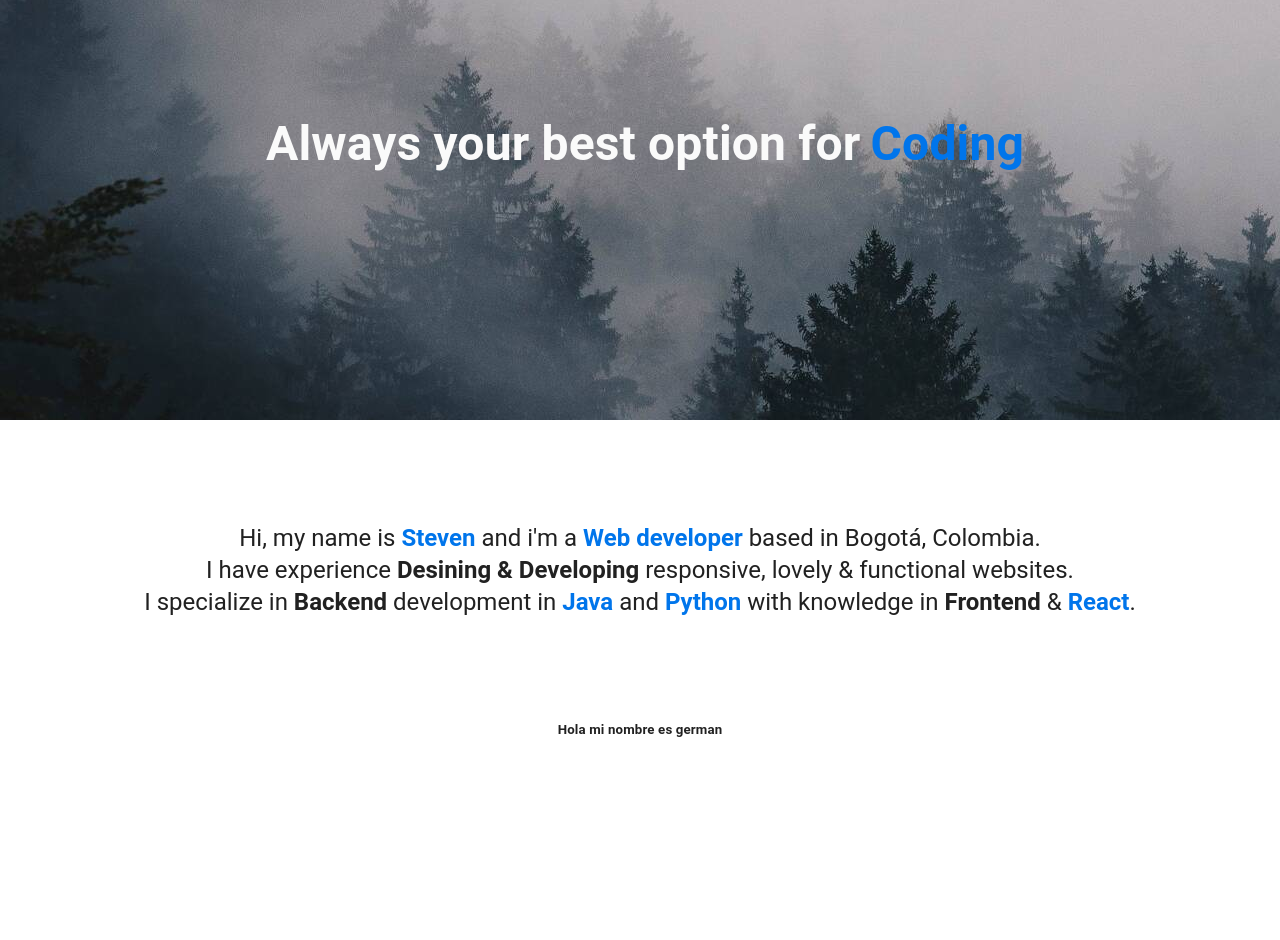
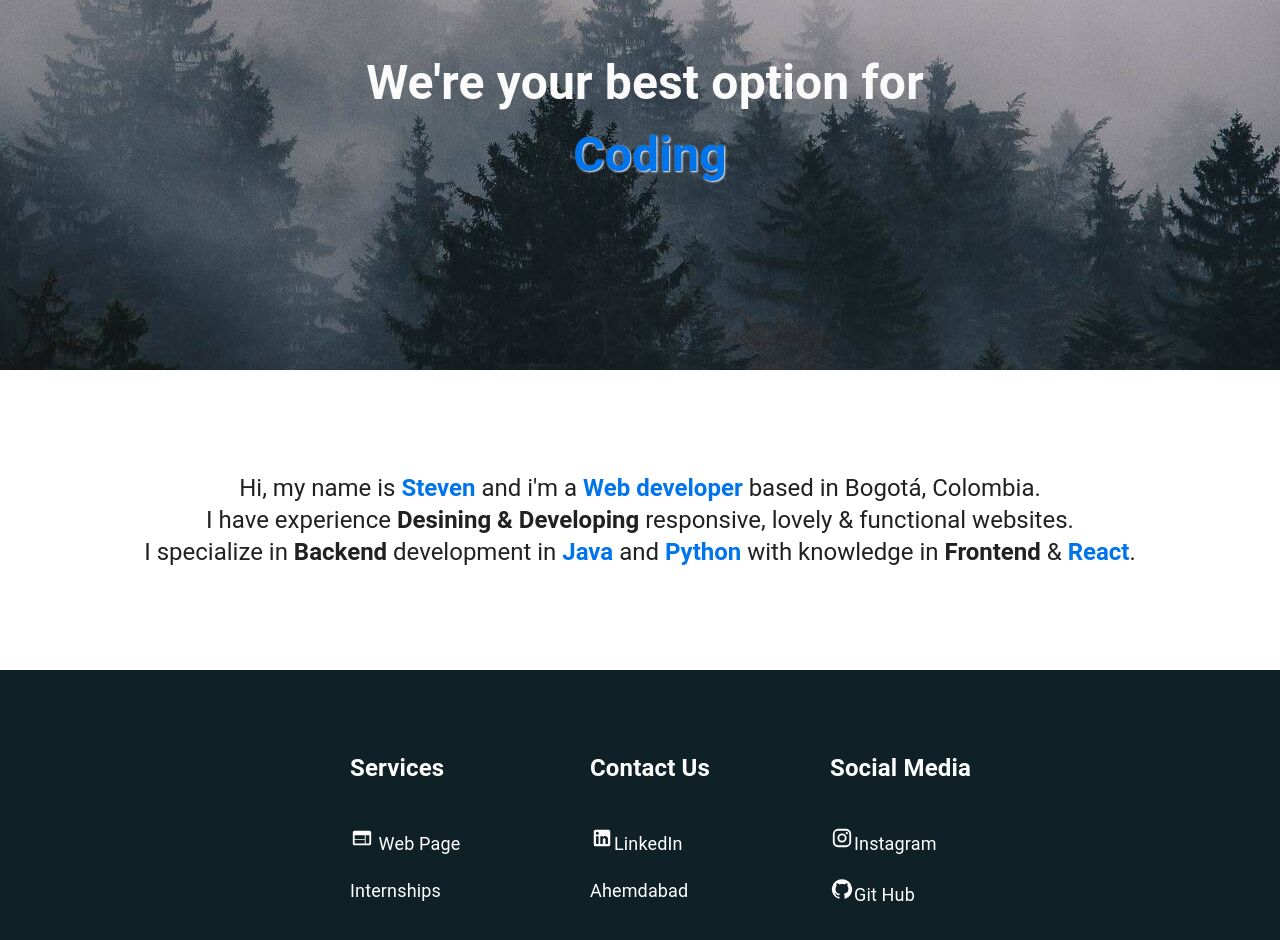
Before and after one commit to Steven-Rodriguez-git/portfolio-web-dev, a React (Create React App) app: page / in a window 1280 px wide. Shown: the part 180-1120 px from the top of the page. Before the commit the page ends 920 px from the top, so only its background shows below. Built offline with nearby package versions, Linux system fonts and the light colour scheme.

Commit message:
complete home

```diff
--- a/package.json
+++ b/package.json
@@ -13,8 +13,9 @@
     "react": "^17.0.2",
     "react-dom": "^17.0.2",
     "react-router-dom": "^6.2.1",
-    "react-scripts": "5.0.0",
+    "react-scripts": "^3.0.1",
     "react-simple-typewriter": "^3.0.1",
+    "styled-components": "^5.3.3",
     "web-vitals": "^2.1.3"
   },
   "scripts": {
--- a/src/App.js
+++ b/src/App.js
@@ -1,18 +1,19 @@
+import React from "react";
 import "./App.css";
+import { Route, Routes } from "react-router-dom";
 import Home from "./components/home/pages/Home";
 import NavBar from "./components/navbar/NavBar";
 import Footer from "./components/footer/Footer";
 
-
-
 function App() {
   return (
     <div>
-      <NavBar/>
-      <Home/>
+      <NavBar />
+      <Routes>
+        <Route path="/" element={<Home />} />
+      </Routes>
       <Footer/>
     </div>
-
   );
 }
 
--- a/src/components/footer/Footer.js
+++ b/src/components/footer/Footer.js
@@ -1,18 +1,50 @@
-import * as React from 'react';
-import CssBaseline from '@mui/material/CssBaseline';
-import Container from '@mui/material/Container';
+import React from "react";
+import GitHubIcon from '@mui/icons-material/GitHub';
+import LinkedInIcon from '@mui/icons-material/LinkedIn';
+import InstagramIcon from '@mui/icons-material/Instagram';
+import WebIcon from '@mui/icons-material/Web';
+import {
+  Box,
+  Container,
+  Row,
+  Column,
+  FooterLink,
+  Heading,
+} from "./FooterStyle";
 
+const Footer = () => {
+  return (
+    <Box botton={0}>
+      <Container>
+        <Row>
+          <Column>
+            <Heading>Services</Heading>
+            <FooterLink href="#">
+            <WebIcon style={{ padding:'1px'}}/> Web Page</FooterLink>
+            <FooterLink href="#">Internships</FooterLink>
 
-const Footer = () =>
-{
-    return(
-        <React.Fragment>
-      <CssBaseline />
-      <Container fixed>
-        <h5><center> Hola mi nombre es german </center></h5>
+          </Column>
+          <Column>
+            <Heading>Contact Us</Heading>
+            <FooterLink href="https://www.linkedin.com/in/steven-rodriguez-dev13/" target="_blank">
+               <LinkedInIcon style={{ padding:'1px'}}/>
+               LinkedIn
+            </FooterLink>
+            <FooterLink href="#">Ahemdabad</FooterLink>
+          </Column>
+          <Column>
+            <Heading>Social Media</Heading>
+            <FooterLink href="https://www.instagram.com/stevendev13/?hl=es" target="_blank">
+            <InstagramIcon style={{ padding:'1px'}}/>
+            Instagram</FooterLink>
+            <FooterLink href="https://github.com/Steven-Rodriguez-git" target="_blank">
+                <GitHubIcon style={{ padding:'1px'}}/>
+                 Git Hub
+            </FooterLink>
+          </Column>
+        </Row>
       </Container>
-    </React.Fragment>
-    );
-}
-
+    </Box>
+  );
+};
 export default Footer;
--- /dev/null
+++ b/src/components/footer/FooterStyle.js
@@ -0,0 +1,59 @@
+import styled from 'styled-components';
+
+export const Box = styled.div`
+  padding: 80px 60px;
+  background: #102027;
+  position: absolute;
+  width: 100%;
+
+
+  @media (max-width: 1000px) {
+    padding: 70px 30px;
+  }
+`;
+
+export const Container = styled.div`
+    display: flex;
+    flex-direction: column;
+    justify-content: center;
+    max-width: 700px;
+    margin: 0 auto;
+`
+
+export const Column = styled.div`
+  display: flex;
+  flex-direction: column;
+  text-align: left;
+  margin-left: 60px;
+`;
+
+export const Row = styled.div`
+  display: grid;
+  grid-template-columns: repeat(auto-fill,
+                         minmax(185px, 1fr));
+  grid-gap: 20px;
+
+  @media (max-width: 1000px) {
+    grid-template-columns: repeat(auto-fill,
+                           minmax(200px, 1fr));
+  }
+`;
+
+export const FooterLink = styled.a`
+  color: #fff;
+  margin-bottom: 20px;
+  font-size: 18px;
+  text-decoration: none;
+
+  &:hover {
+      color: #0075eb;
+      transition: 200ms ease-in;
+  }
+`;
+
+export const Heading = styled.p`
+  font-size: 24px;
+  color: #fff;
+  margin-bottom: 40px;
+  font-weight: bold;
+`;
--- a/src/components/home/components/CenterHead.css
+++ b/src/components/home/components/CenterHead.css
@@ -17,15 +17,26 @@
       padding:0;
       box-sizing: border-box;
   }
+  @media (max-width: 1000px) {
+    .background{
+      height: 700px;
+    }
+  }
+
+  @media (min-width: 1000px) {
+    .background{
+      height: 550px;
+    }
+  }
 
   .background{
       width: 100%;
-      height: 600px;
       display: flex;
       align-items: center;
       justify-content: center;
       text-align: center;
-      background: url('../../../../public/img/fogpicture.jpg');
+      background: no-repeat url( "../img/fogpicture.jpg");
+      background-position: center;
 
   }
 
@@ -46,5 +57,6 @@
     font-weight: bold;
     font-size: 3rem;
     margin-left: 10px;
+    text-shadow: 1px 1px 2px  #fafafa;
 
   }
--- a/src/components/home/components/CenterHead.js
+++ b/src/components/home/components/CenterHead.js
@@ -8,14 +8,18 @@ const CenterHead = () => {
   return (
     <React.Fragment>
       <CssBaseline />
-        <Box className="background">
-          <h1 className="primaryText" style={{ paddingTop: "3rem" }}>
-            Always your best option for
+      <Box className="background">
+        <h1 className="primaryText" style={{ paddingTop: "3rem" }}>
+          We're your best option for<br/>
             <span className="importantText">
-              <Typewriter loop typeSpeed={60} words={["Develop","Desing","Coding","Backend","Frontend"]} />
+              <Typewriter
+                loop
+                typeSpeed={60}
+                words={["Develop", "Desing", "Coding", "Backend", "Frontend"]}
+              />
             </span>
-          </h1>
-        </Box>
+        </h1>
+      </Box>
     </React.Fragment>
   );
 };
--- a/src/components/home/pages/Home.js
+++ b/src/components/home/pages/Home.js
@@ -1,3 +1,4 @@
+import React from 'react'
 import CenterHead from "../components/CenterHead";
 import CenterText from "../components/CenterText";
 
--- a/src/components/navbar/NavBar.js
+++ b/src/components/navbar/NavBar.js
@@ -2,8 +2,6 @@ import * as React from 'react';
 import "./NavBar.css";
 import {AppBar,Box,Toolbar,IconButton,Typography,Menu,MenuItem,Container,Button} from '@mui/material';
 import MenuIcon from '@mui/icons-material/Menu';
-import GitHubIcon from '@mui/icons-material/GitHub';
-import LinkedInIcon from '@mui/icons-material/LinkedIn';
 import SettingsIcon from '@mui/icons-material/Settings';
 
 const pages = ['About Me', 'My Work', 'Contact'];
@@ -94,9 +92,6 @@ const NavBar = () => {
               </Button>
             ))}
           </Box>
-
-          <LinkedInIcon className='secondaryPalete' style={{ padding:'5px'}}/>
-          <GitHubIcon className='secondaryPalete' style={{ padding:'5px'}}/>
           <SettingsIcon className='secondaryPalete' style={{ padding:'5px'}}/>
 
 
--- a/src/index.js
+++ b/src/index.js
@@ -1,17 +1,15 @@
 import React from 'react';
+import { BrowserRouter } from "react-router-dom";
 import ReactDOM from 'react-dom';
 import './index.css';
 import App from './App';
 import reportWebVitals from './reportWebVitals';
 
 ReactDOM.render(
-  <React.StrictMode>
-    <App />
-  </React.StrictMode>,
+  <BrowserRouter>
+  <App />
+</BrowserRouter>,
   document.getElementById('root')
 );
 
-// If you want to start measuring performance in your app, pass a function
-// to log results (for example: reportWebVitals(console.log))
-// or send to an analytics endpoint. Learn more: https://bit.ly/CRA-vitals
 reportWebVitals();
```
Also changed, not shown: src/components/aboutme/pages/AboutMe.js (added, +9 -0 lines), src/components/home/img/fogpicture.jpg (renamed from public/img/fogpicture.jpg), 1 other file (tests, documents, lock files or other folders).
